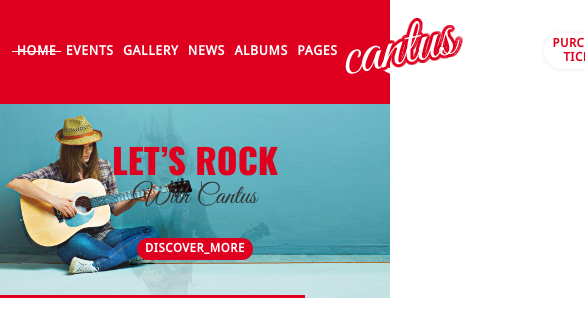
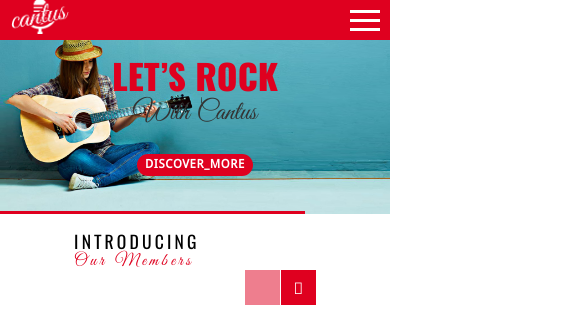
Before and after one commit to Malva37/website_music_group_html_css, a plain HTML site: page index.html in a window 390 px wide. Shown: the top 312 px of the page, 585 px wide, since content can reach past the window. Drawn offline with nearby package versions, Linux system fonts and the light colour scheme.

Commit message:
started burger menu in header part

```diff
--- a/css/style.css
+++ b/css/style.css
@@ -60,19 +60,43 @@ ul {
 .wrapper {
     max-width: 1170px;
     margin: 0 19vw;
-    /* text-align: center; */
 }
 
 .header_top {
+    position: fixed;
+    width: 100%;
+    top: 0;
+    left: 0;
+    z-index: 50;
+
+}
+
+.header_top::before {
+    content: '';
+    position: absolute;
+    top: 0;
+    left: 0;
+    width: 100%;
+    height: 100%;
     background-color: #df001f;
+
+}
+
+.container {
+    padding: 11px 2.6vw 13px;
+}
+
+.header_body {
+    position: relative;
+    z-index: 2;
     display: flex;
     justify-content: space-between;
     align-items: center;
-    padding: 11px 3.12vw 13px;
+    height: 4.16vw;
 }
 
 nav {
-    max-width: 525px;
+    max-width: 27.34vw;
 }
 
 .menu_header {
@@ -103,13 +127,21 @@ nav {
     margin: 0;
 }
 
-.logo {
+.logo img {
     cursor: pointer;
+    /* width: 121px;
+    height: 71px; */
+    width: 6.3vw;
+    height: 3.69vw;
 }
 
 .social_buyTicket {
     display: flex;
     align-items: center;
+}
+
+.menu_burger_header {
+    display: none;
 }
 
 .header_top .social {
@@ -178,12 +210,13 @@ nav {
 }
 
 .header_banner {
+    padding-top: 5.2vw;
     position: relative;
     text-align: center;
-    animation: animate 16s ease infinite;
+    animation: animate 10s linear infinite alternate;
     background-size: cover;
     background-repeat: no-repeat;
-
+    background-origin: content-box;
 }
 
 .header_banner::after {
@@ -233,6 +266,109 @@ nav {
     background-color: #df001f;
     color: #fff;
 }
+
+
+/* responsive */
+
+@media screen and (max-width :1200px) {
+    .header_top .social {
+        display: none;
+    }
+
+    .buy_ticket {
+        margin-left: 0;
+    }
+}
+
+@media screen and (max-width :992px) {
+    .social_buyTicket {
+        display: none;
+    }
+
+    .logo img {
+        width: 60px;
+        height: 35px;
+    }
+}
+
+@media screen and (max-width :767px) {
+    .header_body nav{
+        display: none;
+    }
+    .menu_burger_header {
+        display: block;
+        position: relative;
+        width: 30px;
+        height: 20px;
+    }
+    .menu_burger_header {
+        display: block;
+        position: absolute;
+        cursor: pointer;
+        width: 30px;
+        z-index: 1;
+        /* right: calc(4.68vw + 30px); */
+        border: none;
+        background: none;
+        padding: 0;
+        z-index: 3;
+        right: 0;
+        top: 50%;
+    }
+
+
+    .menu_burger_header:focus {
+        outline: none;
+    }
+
+
+    .menu_burger_header.active span {
+        background: none;
+
+    }
+
+    .menu_burger_header span {
+        display: block;
+        width: 100%;
+        top: 9px;
+        height: 3px;
+        background-color: white;
+        transition: all .3s ease 0s;
+
+    }
+
+    .menu_burger_header::before,
+    .menu_burger_header::after {
+        content: "";
+        background-color: white;
+        width: 100%;
+        height: 3px;
+        position: absolute;
+        left: 0;
+        top: -9px;
+        transition: all .3s ease 0s;
+
+    }
+
+    .menu_burger_header::before {
+        top: 9px
+    }
+
+    .menu_burger_header.active::before,
+    .menu_burger_header.active::after {
+        transform: rotate(45deg);
+        top: 0px;
+    }
+
+    .menu_burger_header.active::after {
+        transform: rotate(-45deg);
+        top: 0px;
+    }
+}
+
+
+
+
 
 /* header */
 
@@ -334,7 +470,6 @@ nav {
     width: 100%;
 }
 
-/* .member img: */
 
 .social_data_member {
     display: none;
@@ -386,17 +521,28 @@ nav {
     margin-right: 1vw;
     cursor: pointer;
 }
-.data_member .social_item span{
+
+.data_member .social_item span {
     color: #ffffff;
     font-family: "Open Sans";
     font-size: 14px;
     font-weight: 400;
     text-transform: uppercase;
 }
-.data_member .social_item i, .data_member .social_item img{
+
+.data_member .social_item i,
+.data_member .social_item img {
     font-size: calc(14px + 0.4vw);
     margin-right: 0.52vw;
 }
+
+/* responsive */
+
+@media screen and (max-width :1200px) {}
+
+@media screen and (max-width :992px) {}
+
+@media screen and (max-width :767px) {}
 
 /* member section */
 
@@ -470,11 +616,8 @@ nav {
 
 .consert_data_box caption {
     color: #333333;
-    font-family: "Oswald Medium";
-    /* font-size: 22px; */
     font-size: calc(14px + 0.42vw);
     font-weight: 500;
-    /* line-height: 30px; */
     line-height: calc(14p + 0.83vw);
     margin-bottom: 1.71vw;
 }
@@ -646,6 +789,14 @@ nav {
     cursor: unset;
 }
 
+/* responsive */
+
+@media screen and (max-width :1200px) {}
+
+@media screen and (max-width :992px) {}
+
+@media screen and (max-width :767px) {}
+
 /* consert & video */
 
 .founder_section {
@@ -689,6 +840,15 @@ nav {
     text-transform: uppercase;
 }
 
+
+/* responsive */
+
+@media screen and (max-width :1200px) {}
+
+@media screen and (max-width :992px) {}
+
+@media screen and (max-width :767px) {}
+
 /* founders */
 
 
@@ -700,7 +860,6 @@ nav {
 }
 
 .instagram_box {
-    /* min-width: 370px; */
     min-width: 19.27vw;
 }
 
@@ -763,6 +922,15 @@ nav {
 
 }
 
+
+/* responsive */
+
+@media screen and (max-width :1200px) {}
+
+@media screen and (max-width :992px) {}
+
+@media screen and (max-width :767px) {}
+
 /* audio & instagram */
 
 
@@ -788,7 +956,6 @@ nav {
     font-weight: 400;
     line-height: calc(14px + 0.83vw);
     letter-spacing: 1.1px;
-    /* margin: 8px 0 41px; */
     margin: 0.42vw 0 2.14vw;
 
 }
@@ -796,7 +963,6 @@ nav {
 .app_buttons {
     display: flex;
     justify-content: space-around;
-    /* max-width: 340px; */
     max-width: 17.7vw;
     margin: 0 auto;
 }
@@ -831,6 +997,14 @@ nav {
     font-weight: 600;
 }
 
+
+/* responsive */
+
+@media screen and (max-width :1200px) {}
+
+@media screen and (max-width :992px) {}
+
+@media screen and (max-width :767px) {}
 
 /* app section */
 
@@ -873,6 +1047,15 @@ nav {
     z-index: 5;
     cursor: pointer;
 }
+
+
+/* responsive */
+
+@media screen and (max-width :1200px) {}
+
+@media screen and (max-width :992px) {}
+
+@media screen and (max-width :767px) {}
 
 /* subscripe section */
 
@@ -930,5 +1113,24 @@ footer {
     font-weight: 400;
 }
 
+/* responsive */
+
+@media screen and (max-width :1200px) {}
+
+@media screen and (max-width :992px) {}
+
+@media screen and (max-width :767px) {}
 
 /* footer */
+
+/* responsive total */
+
+@media screen and (max-width :1200px) {}
+
+@media screen and (max-width :992px) {
+    /* .btn {
+        padding: 0.5vw 1vw;
+    } */
+}
+
+@media screen and (max-width :767px) {}
--- a/index.html
+++ b/index.html
@@ -16,19 +16,21 @@
 <body>
     <header>
         <div class="header_top">
+            <div class="container">
+                <div class="header_body">
                     <nav>
                         <div class="menu_header">
-                    <a  href="#home" class="item_header active">home</a>
-                    <a  href="#events" class="item_header">Events</a>
-                    <a  href="#gallery" class="item_header">Gallery</a>
-                    <a  href="#news" class="item_header">News</a>
-                    <a  href="#albums" class="item_header">Albums</a>
-                    <a  href="#pages" class="item_header">Pages</a>
+                            <a href="#home" class="item_header active">home</a>
+                            <a href="#events" class="item_header">Events</a>
+                            <a href="#gallery" class="item_header">Gallery</a>
+                            <a href="#news" class="item_header">News</a>
+                            <a href="#albums" class="item_header">Albums</a>
+                            <a href="#pages" class="item_header">Pages</a>
                         </div>
                     </nav>
-            <div class="logo">
+                    <a href="#" class="logo">
                         <img src="img/logo.png" alt="Logo">
-            </div>
+                    </a>
                     <div class="social_buyTicket">
                         <div class="social">
                             <div class="social_item"><i class="fab fa-facebook-f"></i><span> 32k</span></div>
@@ -37,8 +39,14 @@
                         </div>
                         <button class="buy_ticket btn">purchase Ticket</button>
                     </div>
+                    <div class="menu_burger_header">
+                        <span></span>
+                    </div>
 
                 </div>
+            </div>
+        </div>
+
         <div class="header_banner">
             <div class="title_slogan">Let’s Rock</div>
             <div class="text_slogan">With Cantus</div>
@@ -362,17 +370,18 @@
         <div class="footer_top">
             <nav>
                 <div class="menu_footer">
-                    <a  href="#home" class="item_footer active">home</a>
-                    <a  href="#events" class="item_footer">Events</a>
-                    <a  href="#gallery" class="item_footer">Gallery</a>
-                    <a  href="#news" class="item_footer">News</a>
-                    <a  href="#albums" class="item_footer">Albums</a>
-                    <a  href="#pages" class="item_footer">Pages</a>
+                    <a href="#home" class="item_footer active">home</a>
+                    <a href="#events" class="item_footer">Events</a>
+                    <a href="#gallery" class="item_footer">Gallery</a>
+                    <a href="#news" class="item_footer">News</a>
+                    <a href="#albums" class="item_footer">Albums</a>
+                    <a href="#pages" class="item_footer">Pages</a>
                 </div>
             </nav>
         </div>
         <div class="footer_bottom">
-<div class="copyright">Copyright © 2009–2016 <span>cantus</span> © their respective owners. Shipped from Salem, Mass. USA.</div>
+            <div class="copyright">Copyright © 2009–2016 <span>cantus</span> © their respective owners. Shipped from
+                Salem, Mass. USA.</div>
         </div>
 
     </footer>
```
Lines whose indentation alone changed are shown as unchanged.
